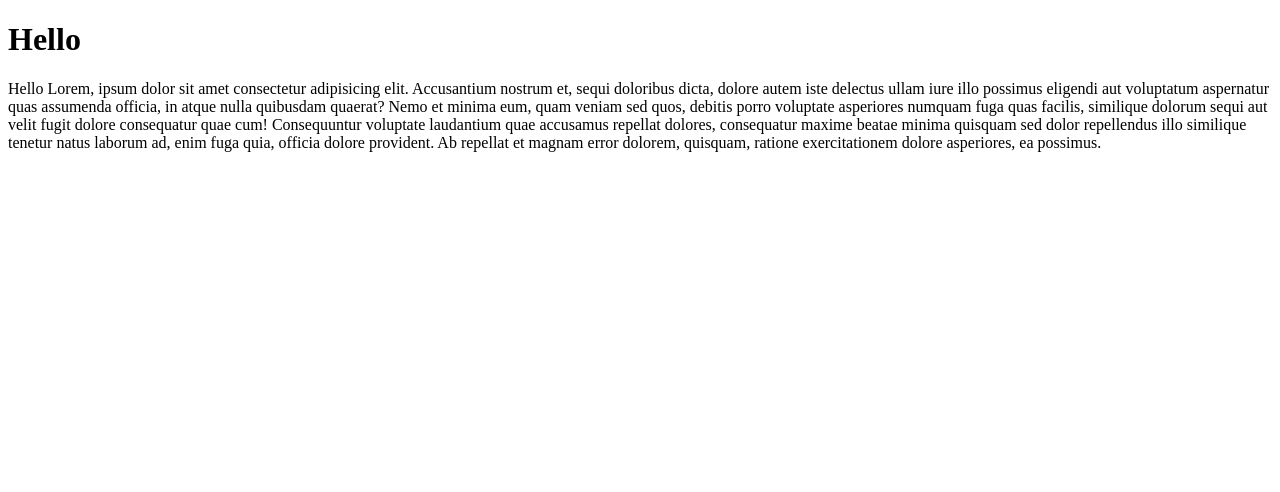
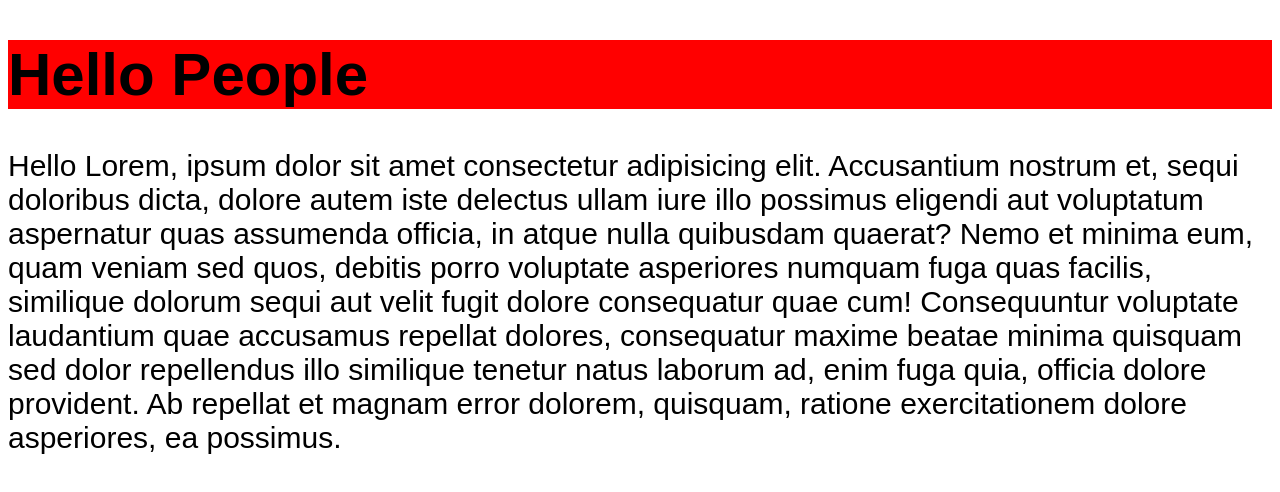
Before and after one commit to Cannyster/chronos-pomodoro, a React app: page / in a window 1280 px wide. Shown: the top 492 px of the page. Built offline with nearby package versions, Linux system fonts and the light colour scheme; the HTML template or start-up script is replaced by a standard one.

Commit message:
aplicando css modules

```diff
--- a/src/App.tsx
+++ b/src/App.tsx
@@ -1,21 +1,14 @@
+import './styles/theme.css';
+import './styles/global.css';
+import { Heading } from './components/Heading/Heading';
+import { Body } from './components/Body/Body';
+
 export function App() {
   console.log('Hello');
   return (
     <>
-      <h1>Hello</h1>
-      <p>
-        Hello Lorem, ipsum dolor sit amet consectetur adipisicing elit.
-        Accusantium nostrum et, sequi doloribus dicta, dolore autem iste
-        delectus ullam iure illo possimus eligendi aut voluptatum aspernatur
-        quas assumenda officia, in atque nulla quibusdam quaerat? Nemo et minima
-        eum, quam veniam sed quos, debitis porro voluptate asperiores numquam
-        fuga quas facilis, similique dolorum sequi aut velit fugit dolore
-        consequatur quae cum! Consequuntur voluptate laudantium quae accusamus
-        repellat dolores, consequatur maxime beatae minima quisquam sed dolor
-        repellendus illo similique tenetur natus laborum ad, enim fuga quia,
-        officia dolore provident. Ab repellat et magnam error dolorem, quisquam,
-        ratione exercitationem dolore asperiores, ea possimus.
-      </p>
+      <Heading />
+      <Body />
     </>
   );
 }
--- /dev/null
+++ b/src/components/Body/Body.tsx
@@ -0,0 +1,17 @@
+export function Body() {
+  return (
+    <p>
+      Hello Lorem, ipsum dolor sit amet consectetur adipisicing elit.
+      Accusantium nostrum et, sequi doloribus dicta, dolore autem iste delectus
+      ullam iure illo possimus eligendi aut voluptatum aspernatur quas assumenda
+      officia, in atque nulla quibusdam quaerat? Nemo et minima eum, quam veniam
+      sed quos, debitis porro voluptate asperiores numquam fuga quas facilis,
+      similique dolorum sequi aut velit fugit dolore consequatur quae cum!
+      Consequuntur voluptate laudantium quae accusamus repellat dolores,
+      consequatur maxime beatae minima quisquam sed dolor repellendus illo
+      similique tenetur natus laborum ad, enim fuga quia, officia dolore
+      provident. Ab repellat et magnam error dolorem, quisquam, ratione
+      exercitationem dolore asperiores, ea possimus.
+    </p>
+  );
+}
--- /dev/null
+++ b/src/components/Heading/Heading.module.css
@@ -0,0 +1,4 @@
+.heading {
+  background: red;
+  color: black;
+}
--- /dev/null
+++ b/src/components/Heading/Heading.tsx
@@ -0,0 +1,5 @@
+import styles from './Heading.module.css';
+
+export function Heading() {
+  return <h1 className={styles.heading}>Hello People</h1>;
+}
--- /dev/null
+++ b/src/styles/global.css
@@ -0,0 +1,8 @@
+body {
+  font-family: sans-serif;
+  font-size: 30px;
+}
+
+h1 {
+  color: var(--primary);
+}
--- /dev/null
+++ b/src/styles/theme.css
@@ -0,0 +1,3 @@
+:root {
+  --primary: pink;
+}
```
Also changed, not shown: src/components/Body/Body.module.css (added).
